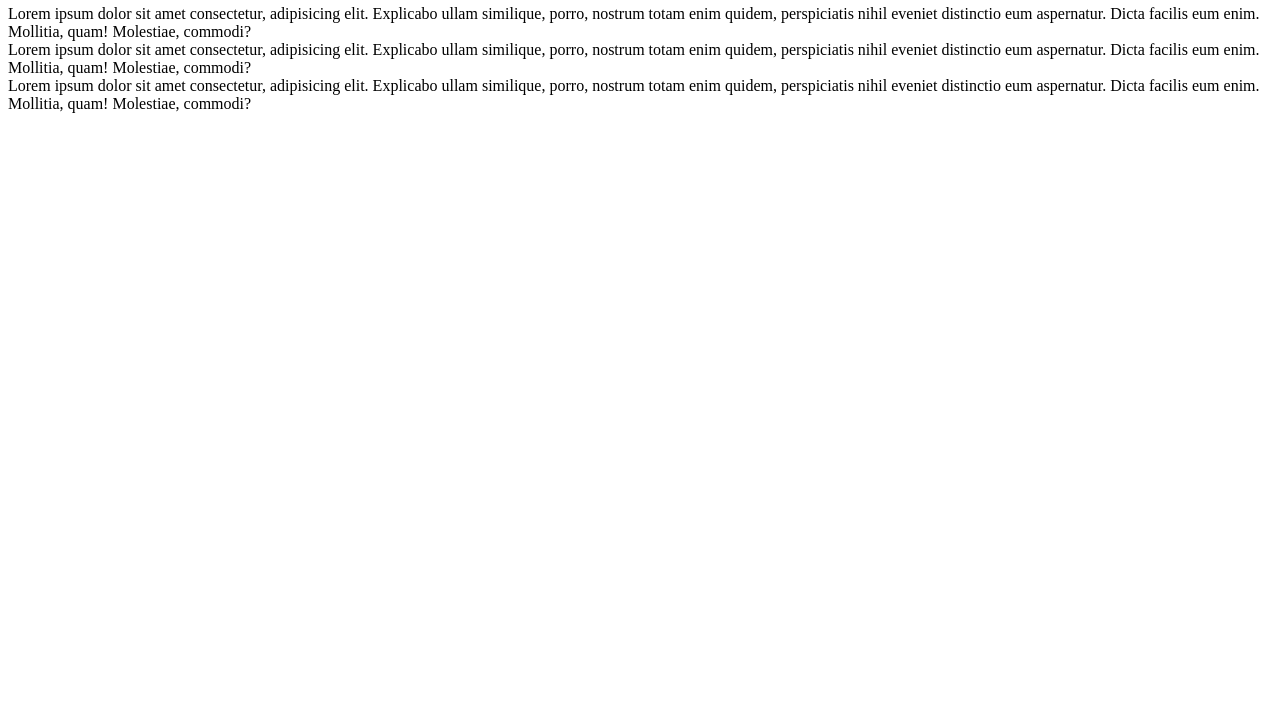
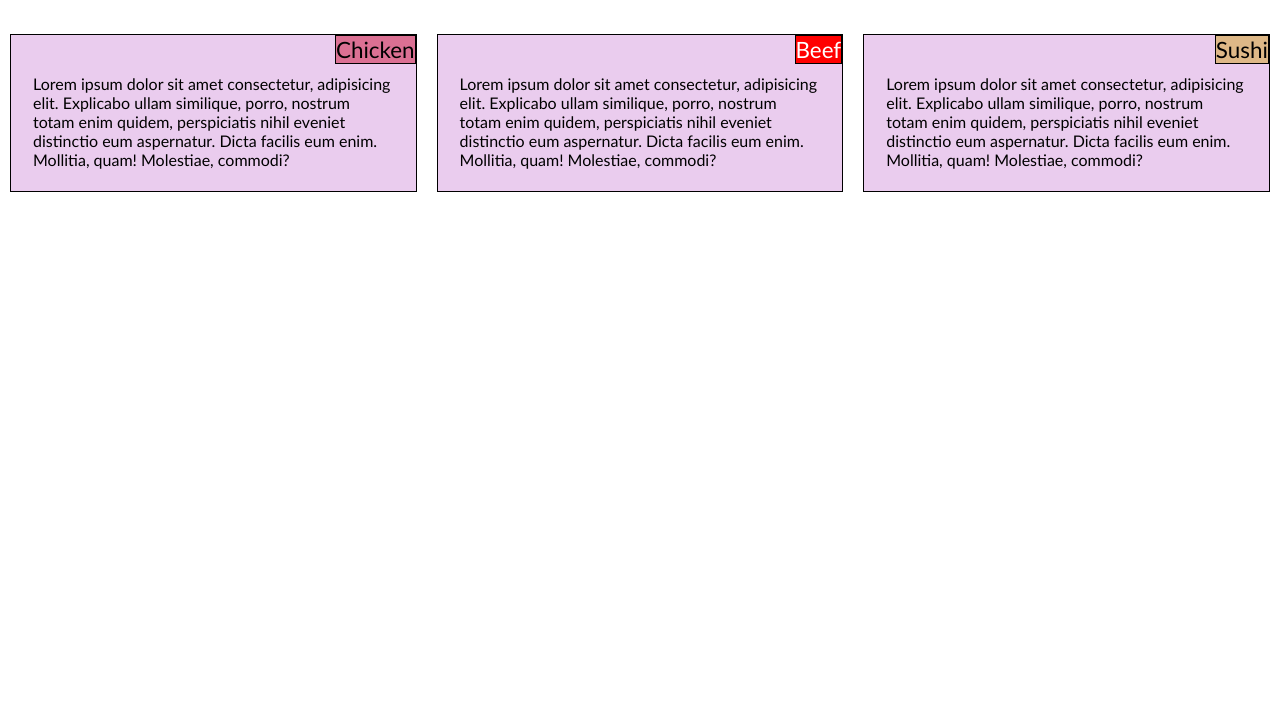
Before and after one commit to sobankhan/Coursera-HTML-CSS-and-Javascript-for-Web-Developers, a plain HTML site: page module2-solution/index.html in a window 1280 px wide. Shown: the part 75-800 px from the top of the page. Drawn offline with Linux system fonts and the light colour scheme.

Commit message:
module 2 assignment done

```diff
--- a/module2-solution/css/mystyle.css
+++ b/module2-solution/css/mystyle.css
@@ -1,3 +1,108 @@
+/* Universal Selector */
 *{
     box-sizing: border-box;
+    margin: 0px;
+    padding: 0px;
+    font-family: 'Gill Sans', 'Gill Sans MT', Calibri, 'Trebuchet MS', sans-serif;
 }
+
+h1{
+    position: relative;
+    text-align: center;
+    margin-top: 20px;
+    margin-bottom: 30px;
+}
+.row {
+	width: 100%;
+}
+.innerrow {
+	border: none;
+	margin-left: auto;
+	margin-right: auto;
+	margin-top: 10px;
+	margin-bottom: 10px;
+	padding: 10px;
+}
+section{
+    background-color: rgb(234, 204, 238);
+    border: 1px solid black;
+    overflow: auto;
+}
+.divChick{
+    background-color: palevioletred;
+    text-align: right;
+    border: 1px solid black;
+    position: relative;
+    float: right;
+    font-size: 140%;
+}
+.divBeef{
+    background-color: red;
+    color: white;
+    text-align: right;
+    border: 1px solid black;
+    position: relative;
+    float: right;
+    font-size: 140%;
+}
+.divSushi{
+    background-color: burlywood;
+    text-align: right;
+    border: 1px solid black;
+    position: relative;
+    float: right;
+    font-size: 140%;
+}
+
+.pChick{
+    clear: right;
+    margin: 12px;
+    padding: 10px;
+    overflow: auto;
+}
+.pBeef{
+    clear: right;
+    margin: 12px;
+    padding: 10px;
+    overflow: auto;
+}
+.pSushi{
+    clear: right;
+    margin: 12px;
+    padding: 10px;
+    overflow: auto;
+}
+.row{
+    width: 100%;
+    overflow: auto;
+}
+
+
+/**********  desktop version of the site **********/
+/*Means if device is 992px or wider then these below style will applied*/
+@media (min-width: 992px) {
+    .col-deskver-4{
+        float: left;
+        width: 33.33%;
+    }
+}
+/**********  tablet version of the site **********/
+/*Means (between 768px and 991px, inclusively) then these below style will applied*/
+@media (min-width: 768px) and (max-width:991px) {
+    .col-tabver-6{
+        float: left;
+        width: 50%;
+    }
+    .col-tabver-12{
+        float: left;
+        width: 100%;
+    }
+}
+/**********  mobile version of the site **********/
+/*Means (equal to or less than 767px) then these below style will applied*/
+@media (max-width: 767px){
+    .col-mobver-12{
+        float: left;
+        width: 100%;
+    }
+}
--- a/module2-solution/index.html
+++ b/module2-solution/index.html
@@ -1,15 +1,38 @@
 <!DOCTYPE html>
 <html>
     <head>
-        <title>Module 2 Solution</title>
+        <title>Module 2 Solution by Soban Khan</title>
         <meta charset="utf-8">
         <meta name="viewport" content="width=device-width, initial-scale=1">
         <link rel="stylesheet" href="css/mystyle.css">
     </head>
     <body>
         <h1>Our Menu</h1>
-        <section>Lorem ipsum dolor sit amet consectetur, adipisicing elit. Explicabo ullam similique, porro, nostrum totam enim quidem, perspiciatis nihil eveniet distinctio eum aspernatur. Dicta facilis eum enim. Mollitia, quam! Molestiae, commodi?</section>
-        <section>Lorem ipsum dolor sit amet consectetur, adipisicing elit. Explicabo ullam similique, porro, nostrum totam enim quidem, perspiciatis nihil eveniet distinctio eum aspernatur. Dicta facilis eum enim. Mollitia, quam! Molestiae, commodi?</section>
-        <section>Lorem ipsum dolor sit amet consectetur, adipisicing elit. Explicabo ullam similique, porro, nostrum totam enim quidem, perspiciatis nihil eveniet distinctio eum aspernatur. Dicta facilis eum enim. Mollitia, quam! Molestiae, commodi?</section>
+
+        <div class="row">
+        <div class="innerrow col-deskver-4 col-tabver-6 col-mobver-12">
+            <section>
+                <div class="divChick">Chicken</div>
+                <p class="pChick">Lorem ipsum dolor sit amet consectetur, adipisicing elit. Explicabo ullam similique, porro, nostrum totam enim quidem, perspiciatis nihil eveniet distinctio eum aspernatur. Dicta facilis eum enim. Mollitia, quam! Molestiae, commodi? </p>
+            </section>
+        </div>
+
+
+        <div class="innerrow col-deskver-4 col-tabver-6 col-mobver-12">
+            <section>
+                <div class="divBeef">Beef</div>
+                <p class="pBeef">Lorem ipsum dolor sit amet consectetur, adipisicing elit. Explicabo ullam similique, porro, nostrum totam enim quidem, perspiciatis nihil eveniet distinctio eum aspernatur. Dicta facilis eum enim. Mollitia, quam! Molestiae, commodi? </p>
+            </section>
+        </div>
+
+
+
+        <div class="innerrow col-deskver-4 col-tabver-12 col-mobver-12">
+            <section>
+                <div class="divSushi">Sushi</div>
+                <p class="pSushi">Lorem ipsum dolor sit amet consectetur, adipisicing elit. Explicabo ullam similique, porro, nostrum totam enim quidem, perspiciatis nihil eveniet distinctio eum aspernatur. Dicta facilis eum enim. Mollitia, quam! Molestiae, commodi? </p>
+            </section>
+        </div>
+        </div>
     </body>
 </html>
```
